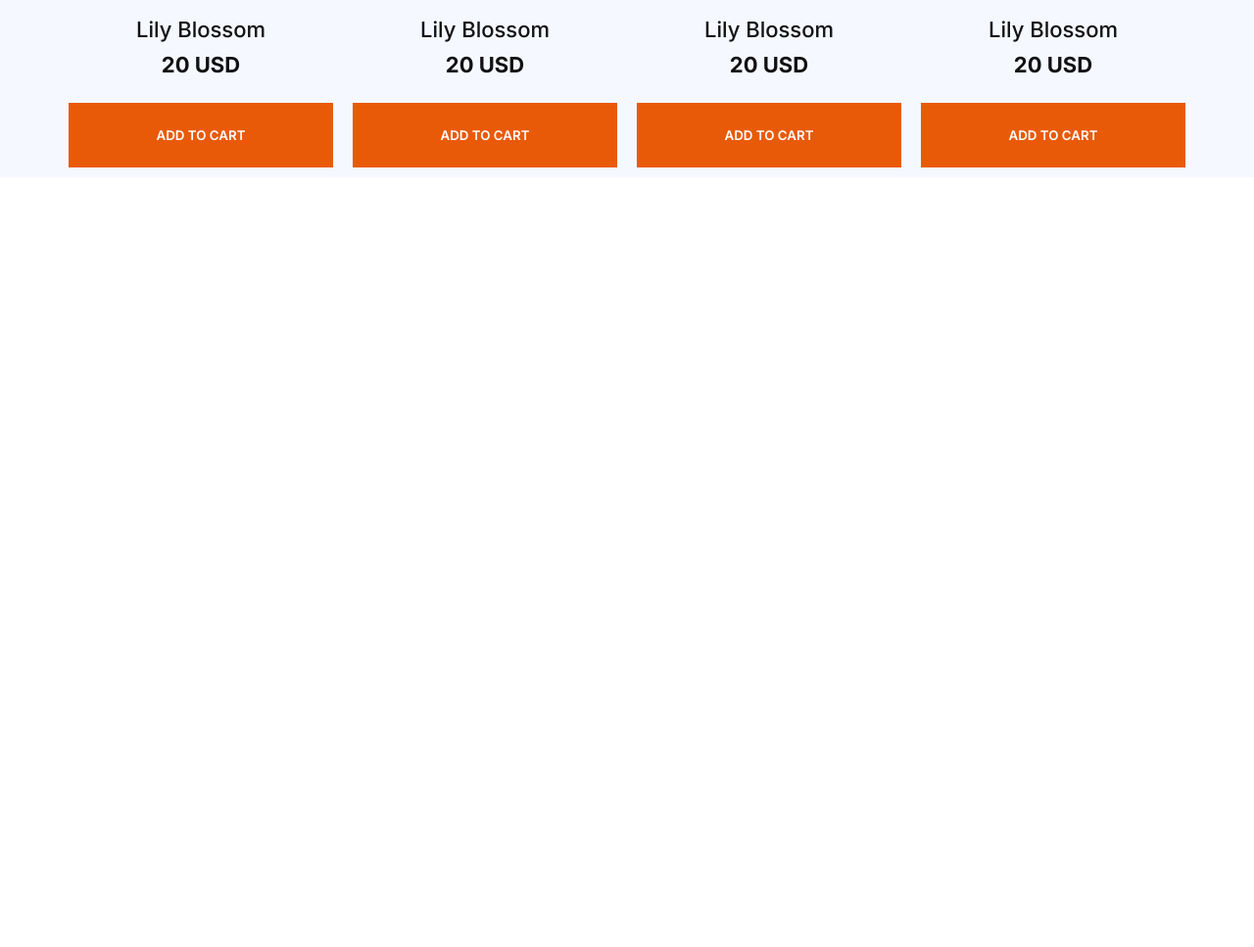
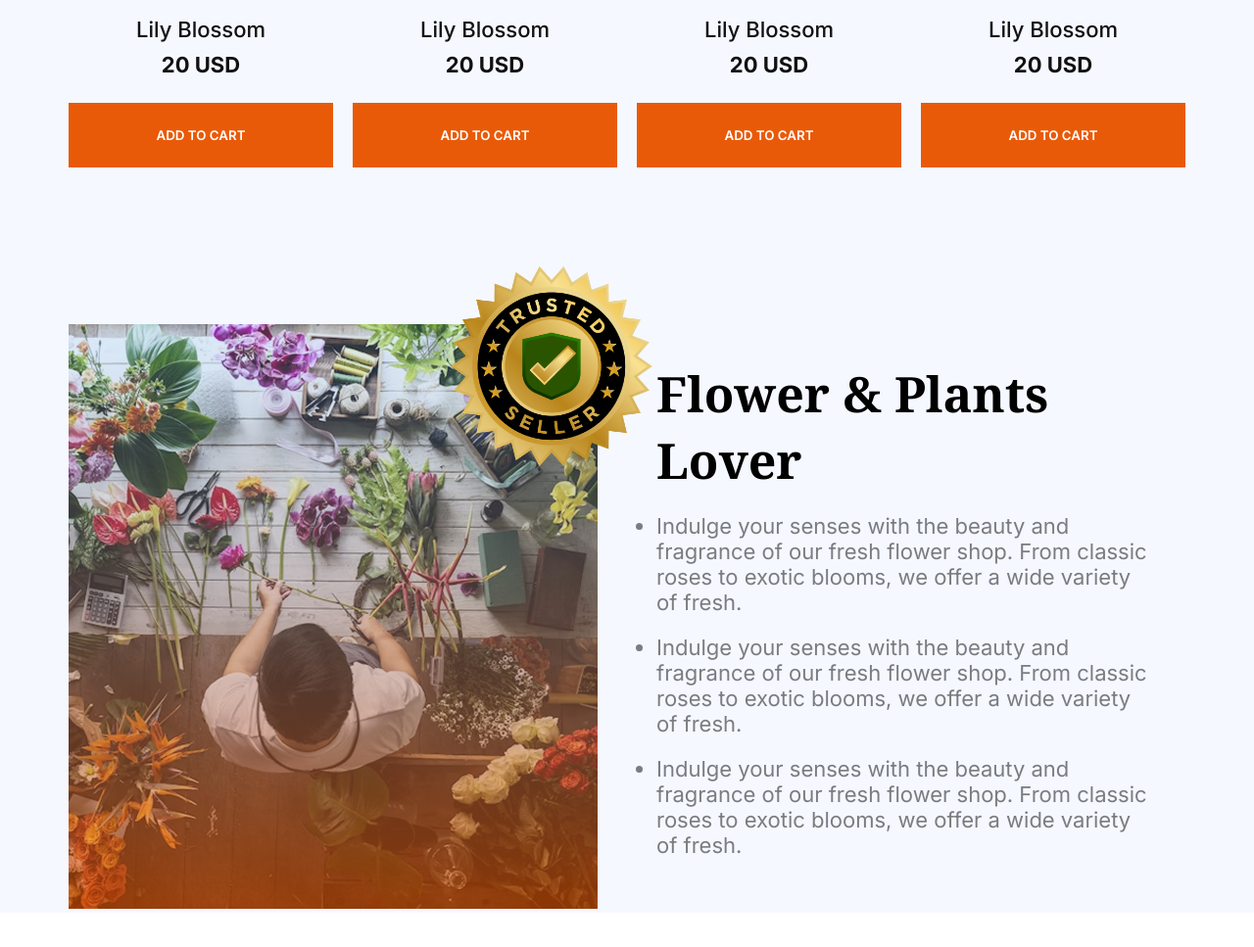
Before and after one commit to RdFaysal/Second-Responsive-Flowers, a plain HTML site: page index.html in a window 1280 px wide. Shown: the part 1608-2575 px from the top of the page at 98% size. Before the commit the page ends 1839 px from the top, so only its background shows below. Drawn offline with Linux system fonts and the light colour scheme.

Commit message:
flower plants added

```diff
--- a/index.html
+++ b/index.html
@@ -116,6 +116,27 @@
                 </div>
             </div>
         </section>
+        <!-- our plants section  -->
+        <section class=" container">
+            <div class="flower-badge">
+              <img src="assets/trusted-badge.png" alt="">
+          </div>
+            <div class="flower-plants-parent">
+                <div class="flower-plants-image">
+                    <img src="assets/flower-store.png" alt="">
+                </div>
+                <div class="flower-plants-text-parent">
+                    <h2 class="heading-text-title"> Flower & Plants Lover </h2>
+                    <ul>
+                        <li class="dark-3"> Indulge your senses with the beauty and <br>fragrance of our fresh flower shop. From classic <br> roses to exotic blooms, we offer a wide variety <br>of fresh. </li>
+                        <li class="dark-3"> Indulge your senses with the beauty and <br> fragrance of our fresh flower shop. From classic <br> roses to exotic blooms, we offer a wide variety <br>of fresh. </li>
+                        <li class="dark-3">
+                            Indulge your senses with the beauty and <br>fragrance of our fresh flower shop. From classic <br>roses to exotic blooms, we offer a wide variety <br> of fresh.
+                        </li>
+                    </ul>
+                </div>
+            </div>
+        </section>
     </main>
     <footer>
 
--- a/styles/style.css
+++ b/styles/style.css
@@ -129,6 +129,7 @@
     display: grid;
     grid-template-columns: repeat(4, 1fr);
     gap: 20px;
+
 }
 .our-flower-image-div{
     max-width: 270px;
@@ -155,7 +156,55 @@
     color: #111111;
 }
 
+/* our plants styles  */
 
+.flower-plants-parent{
+    display: flex;
+    justify-content: space-between;
+    align-items: center;
+    gap: 60px;
+    margin:150px auto 100px auto;
+
+}
+.flower-plants-image{
+    max-width: 540px;
+
+}
+.flower-plants-image img{
+    width: 100%;
+
+}
+.flower-plants-text-parent{
+    max-width: 540px;
+}
+.flower-plants-text-parent ul{
+    list-style-position: outside;
+}
+.flower-plants-text-parent li{
+    font-family:  "Inter", sans-serif;
+    font-size: 22px;
+    margin: 20px 0;
+}
+
+.flower-badge{
+     position: relative;
+    width: 286px;
+    height:auto;
+
+
+}
+
+.flower-badge img{
+    width:100%;
+    height: auto;
+    position: absolute;
+    left: 350px;
+    top: -100px;
+    object-fit: cover;
+    z-index: 2;
+
+
+}
 
 @media screen and (max-width: 576px)
 
@@ -176,7 +225,8 @@
 .heading-text-title{
     font-size: 24px;
 }
-.banner-description{
+.banner-description,
+.flower-plants-text-parent li{
     font-size: 14px;
 }
 
@@ -192,21 +242,22 @@
     display: grid;
    grid-template-columns: repeat(2, 1fr);
 
-
-
-
-
 }
-
 .our-flower-name{
     margin-bottom: 5px;
 }
 .btn-primary{
     width: 100%;
+}
 
-
+/* flower plants styles  */
+.flower-badge{
+    display: none;
+}
+.flower-plants-parent{
+    flex-direction: column;
+    gap: 30px;
+    margin: 40px 16px;
+}
 
 }
-
-
-}
```
